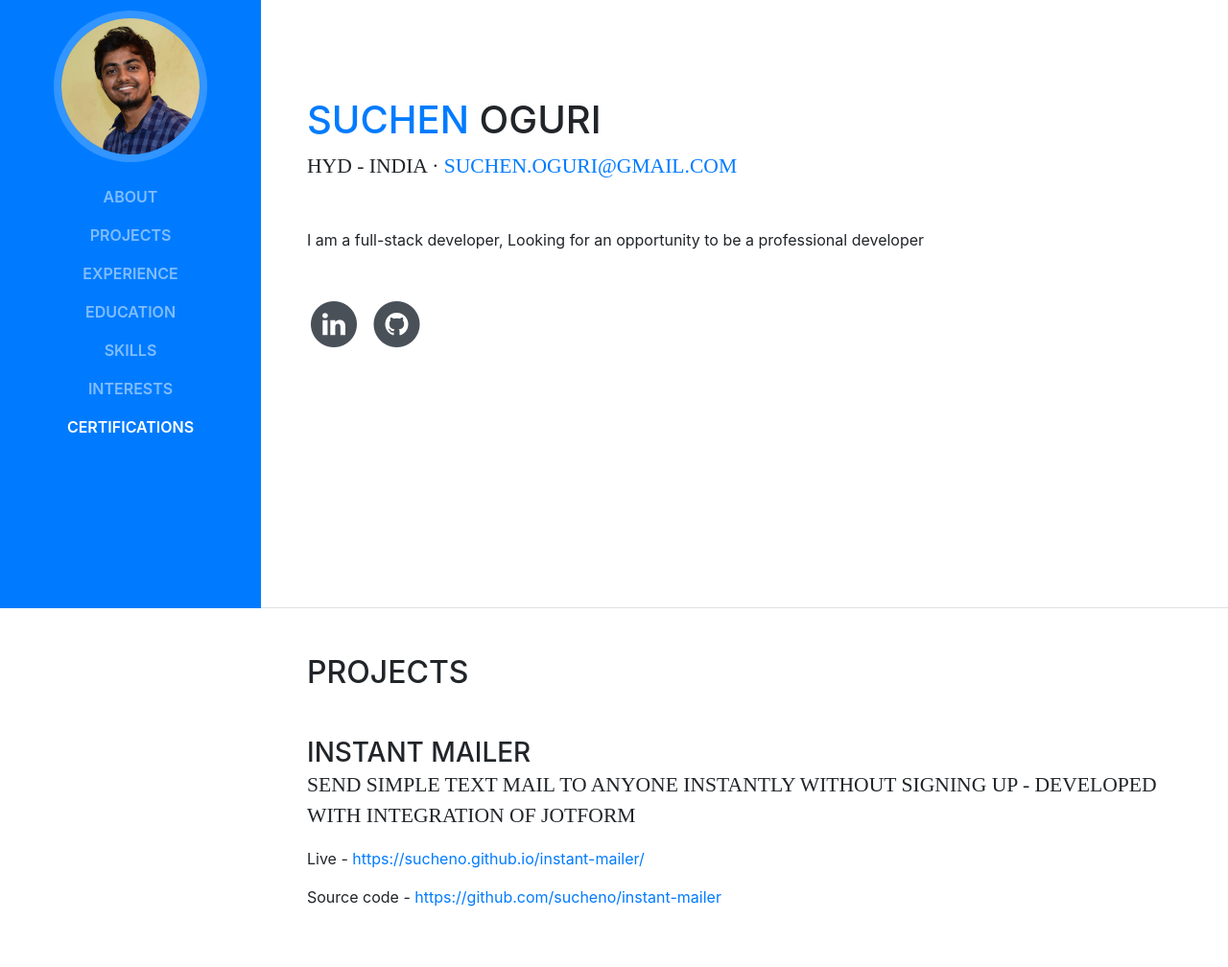
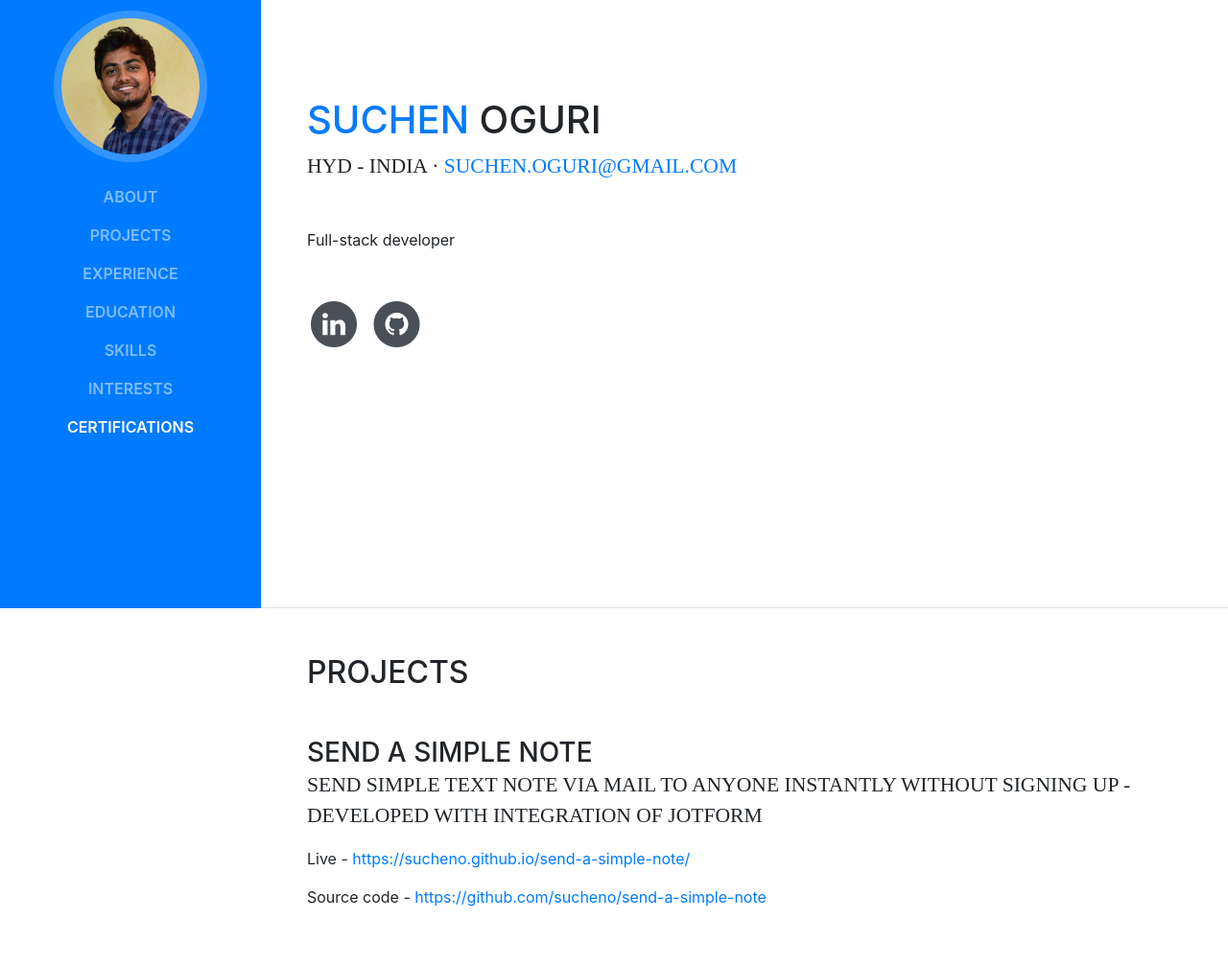
Before and after one commit to sucheno/sucheno.github.io, a website with bundled scripts: page index.html in a window 1280 px wide. Shown: the part 166-1174 px from the top of the page at 96% size. Built offline with nearby package versions, Linux system fonts and the light colour scheme; a web font is replaced by a local one.

Commit message:
Update index.html

```diff
--- a/index.html
+++ b/index.html
@@ -77,7 +77,7 @@
           <div class="subheading mb-5">HYD - India ·
             <a href="mailto:name@email.com">suchen.oguri@gmail.com</a>
           </div>
-          <p class="mb-5">I am a full-stack developer, Looking for an opportunity to be a professional developer</p>
+          <p class="mb-5">Full-stack developer</p>
           <ul class="list-inline list-social-icons mb-0">
 
             <li class="list-inline-item">
@@ -108,10 +108,10 @@
 
           <div class="resume-item d-flex flex-column flex-md-row mb-5">
             <div class="resume-content mr-auto">
-              <h3 class="mb-0">Instant Mailer</h3>
-              <div class="subheading mb-3">Send simple text mail to anyone instantly without signing up - Developed with integration of JotForm</div>
-               <p>Live - <a href="https://sucheno.github.io/instant-mailer/"> https://sucheno.github.io/instant-mailer/</a></p>
-              <p>Source code - <a href="https://github.com/sucheno/instant-mailer"> https://github.com/sucheno/instant-mailer</a></p>
+              <h3 class="mb-0">Send a Simple Note</h3>
+              <div class="subheading mb-3">Send simple text note via mail to anyone instantly without signing up - Developed with integration of JotForm</div>
+               <p>Live - <a href="https://sucheno.github.io/send-a-simple-note/"> https://sucheno.github.io/send-a-simple-note/ </a></p>
+              <p>Source code - <a href="https://github.com/sucheno/send-a-simple-note"> https://github.com/sucheno/send-a-simple-note</a></p>
             </div>
           </div>
 
```
